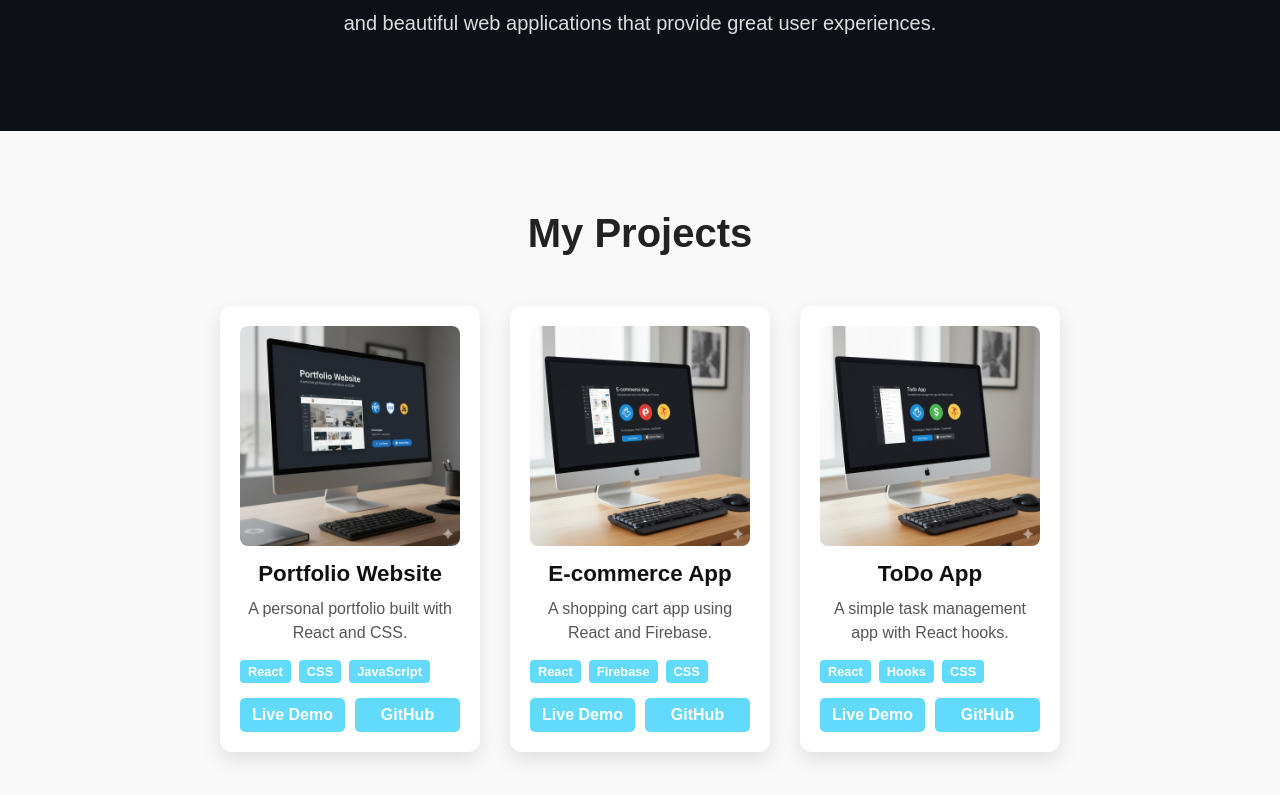
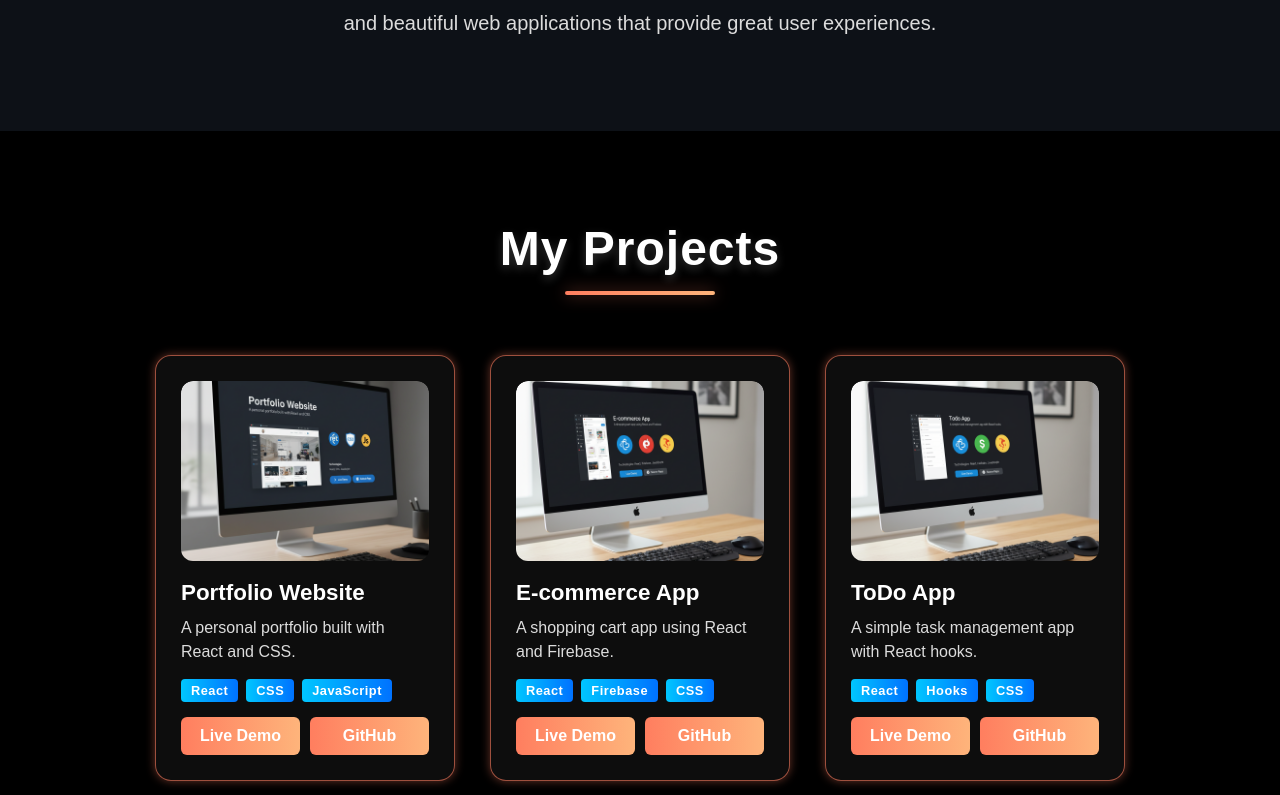
Before and after one commit to shriyachandel/portfolio, a React (Create React App) app: page / in a window 1280 px wide. Shown: the part 905-1700 px from the top of the page. Built offline with nearby package versions, Linux system fonts and the light colour scheme.

Commit message:
Update in project css

```diff
--- a/src/components/Projects.js
+++ b/src/components/Projects.js
@@ -6,10 +6,10 @@ const Projects = () => {
     {
       name: "Portfolio Website",
       description: "A personal portfolio built with React and CSS.",
-      image: "/Gemini_Generated_Image_mlq69cmlq69cmlq6.png", // image url
+      image: "/Gemini_Generated_Image_mlq69cmlq69cmlq6.png",
       tech: ["React", "CSS", "JavaScript"],
       demoLink: "#",
-      githubLink: "#"
+      githubLink: "#",
     },
     {
       name: "E-commerce App",
@@ -17,7 +17,7 @@ const Projects = () => {
       image: "/Gemini_Generated_Image_ioostzioostzioos.png",
       tech: ["React", "Firebase", "CSS"],
       demoLink: "#",
-      githubLink: "#"
+      githubLink: "#",
     },
     {
       name: "ToDo App",
@@ -25,17 +25,21 @@ const Projects = () => {
       image: "/Gemini_Generated_Image_sdl0kqsdl0kqsdl0.png",
       tech: ["React", "Hooks", "CSS"],
       demoLink: "#",
-      githubLink: "#"
+      githubLink: "#",
     },
   ];
 
   return (
-    <section id="projects" data-aos="fade-up" className="projects">
-      <h2>My Projects</h2>
+    <section id="projects" className="projects">
+      <h2 className="projects-heading">My Projects</h2>
+      <div className="projects-line"></div>
+
       <div className="project-container">
         {projectList.map((project, index) => (
           <div key={index} className="project-card">
-            <img src={project.image} alt={project.name} />
+            <div className="project-img-wrap">
+              <img src={project.image} alt={project.name} />
+            </div>
             <h3>{project.name}</h3>
             <p>{project.description}</p>
             <div className="tech-badges">
--- a/src/components/css/Hero.css
+++ b/src/components/css/Hero.css
@@ -66,7 +66,7 @@
 }
 
 .subtitle span {
-  color: #ffdd00;
+  color: rgb(255, 179, 71);;
   font-weight: 600;
 }
 
--- a/src/components/css/Projects.css
+++ b/src/components/css/Projects.css
@@ -1,58 +1,91 @@
 .projects {
-  padding: 80px 50px;
+  padding: 90px 50px;
   text-align: center;
-  background-color: #f9f9f9;
+  background-color: #000;
+  color: #fff;
+  position: relative;
+  z-index: 1;
 }
 
-.projects h2 {
-  font-size: 2.5rem;
-  margin-bottom: 50px;
-  color: #222;
+.projects-heading {
+  font-size: 3rem;
+  font-weight: 700;
+  letter-spacing: 1px;
+  color: #fff;
+  text-shadow: 0 4px 10px rgba(255, 255, 255, 0.2);
+  margin-bottom: 15px;
 }
 
+.projects-line {
+  width: 150px;
+  height: 4px;
+  background: linear-gradient(90deg, #ff7e5f, #feb47b);
+  margin: 0 auto 60px;
+  border-radius: 2px;
+  box-shadow: 0 0 15px rgba(255, 126, 95, 0.5);
+}
+
+/* Project container */
 .project-container {
   display: flex;
-  gap: 30px;
   flex-wrap: wrap;
   justify-content: center;
+  gap: 35px;
 }
 
+/* Project Card */
 .project-card {
-  background-color: #fff;
-  border-radius: 12px;
-  box-shadow: 0 8px 20px rgba(0,0,0,0.1);
-  width: 260px;
-  padding: 20px;
-  display: flex;
-  flex-direction: column;
-  transition: transform 0.3s ease, box-shadow 0.3s ease;
+  background: rgba(255, 255, 255, 0.05);
+  border-radius: 16px;
+  width: 300px;
+  padding: 25px;
+  backdrop-filter: blur(10px);
+  border: 1px solid rgba(255, 126, 95, 0.6);
+  box-shadow: 0 0 10px rgba(255, 126, 95, 0.4);
+  transition: all 0.4s ease;
+  text-align: left;
 }
 
 .project-card:hover {
-  transform: translateY(-8px);
-  box-shadow: 0 12px 25px rgba(0,0,0,0.15);
+  transform: translateY(-10px);
+  border-color: rgba(255, 126, 95, 0.6);
+  box-shadow: 0 0 25px rgba(255, 126, 95, 0.4);
+}
+
+/* Project Image */
+.project-img-wrap {
+  overflow: hidden;
+  border-radius: 12px;
+  margin-bottom: 15px;
 }
 
 .project-card img {
   width: 100%;
-  border-radius: 8px;
-  margin-bottom: 15px;
+  height: 180px;
+  object-fit: cover;
+  border-radius: 12px;
+  transition: transform 0.5s ease;
 }
 
+.project-card:hover img {
+  transform: scale(1.08);
+}
+
+/* Titles */
 .project-card h3 {
+  font-size: 1.4rem;
+  color: #fff;
   margin-bottom: 10px;
-  color: #111;
-  font-size: 1.4rem;
 }
 
 .project-card p {
+  color: #dcdcdc;
+  font-size: 1rem;
   margin-bottom: 15px;
-  color: #555;
-  font-size: 1rem;
   line-height: 1.5;
 }
 
-/* Tech badges */
+/* Tech Badges */
 .tech-badges {
   display: flex;
   flex-wrap: wrap;
@@ -61,15 +94,16 @@
 }
 
 .badge {
-  background-color: #61dafb;
+  background: linear-gradient(90deg, #00c6ff, #0072ff);
   color: #fff;
-  padding: 4px 8px;
+  padding: 4px 10px;
   border-radius: 4px;
   font-size: 0.8rem;
-  font-weight: bold;
+  font-weight: 600;
+  letter-spacing: 0.5px;
 }
 
-/* Project links */
+/* Project Links */
 .project-links {
   display: flex;
   justify-content: space-between;
@@ -79,27 +113,34 @@
 .project-links a {
   text-decoration: none;
   color: #fff;
-  background-color: #61dafb;
-  padding: 8px 12px;
-  border-radius: 5px;
-  font-weight: bold;
+  flex: 1;
   text-align: center;
-  flex: 1;
-  transition: background-color 0.3s ease;
+  padding: 10px 12px;
+  border-radius: 6px;
+  font-weight: 600;
+  background: linear-gradient(90deg, #ff7e5f, #feb47b);
+  transition: all 0.3s ease;
 }
 
 .project-links a:hover {
-  background-color: #21a1f1;
+  background: linear-gradient(90deg, #feb47b, #ff7e5f);
+  transform: scale(1.05);
+  box-shadow: 0 0 20px rgba(255, 126, 95, 0.5);
 }
 
 /* Responsive */
-@media (max-width: 768px) {
-  .projects {
-    padding: 60px 20px;
+@media (max-width: 900px) {
+  .project-container {
+    flex-direction: column;
+    align-items: center;
   }
-
   .project-card {
     width: 90%;
-    margin-bottom: 20px;
+  }
+  .projects-heading {
+    font-size: 2.3rem;
+  }
+  .projects-line {
+    width: 100px;
   }
 }
```
